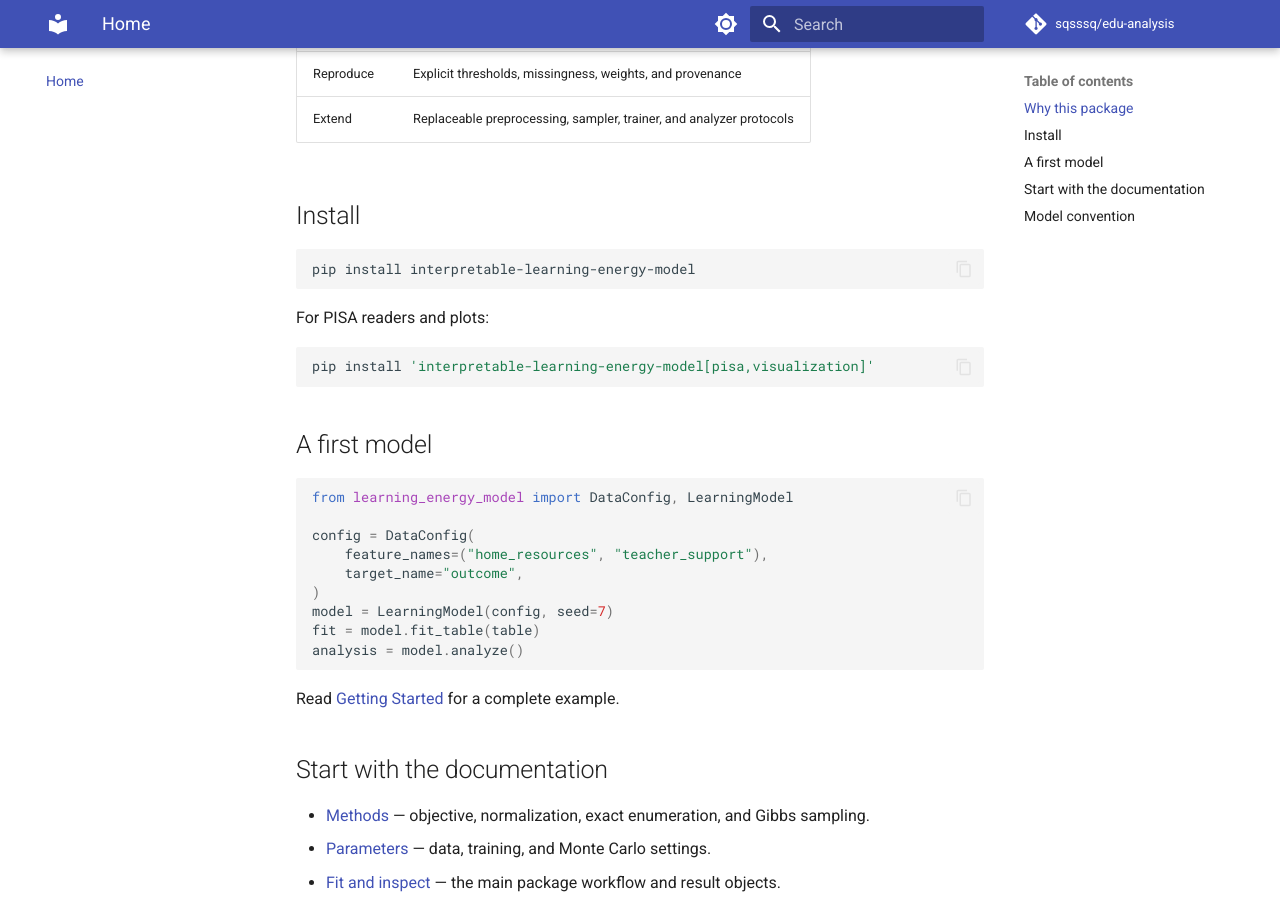
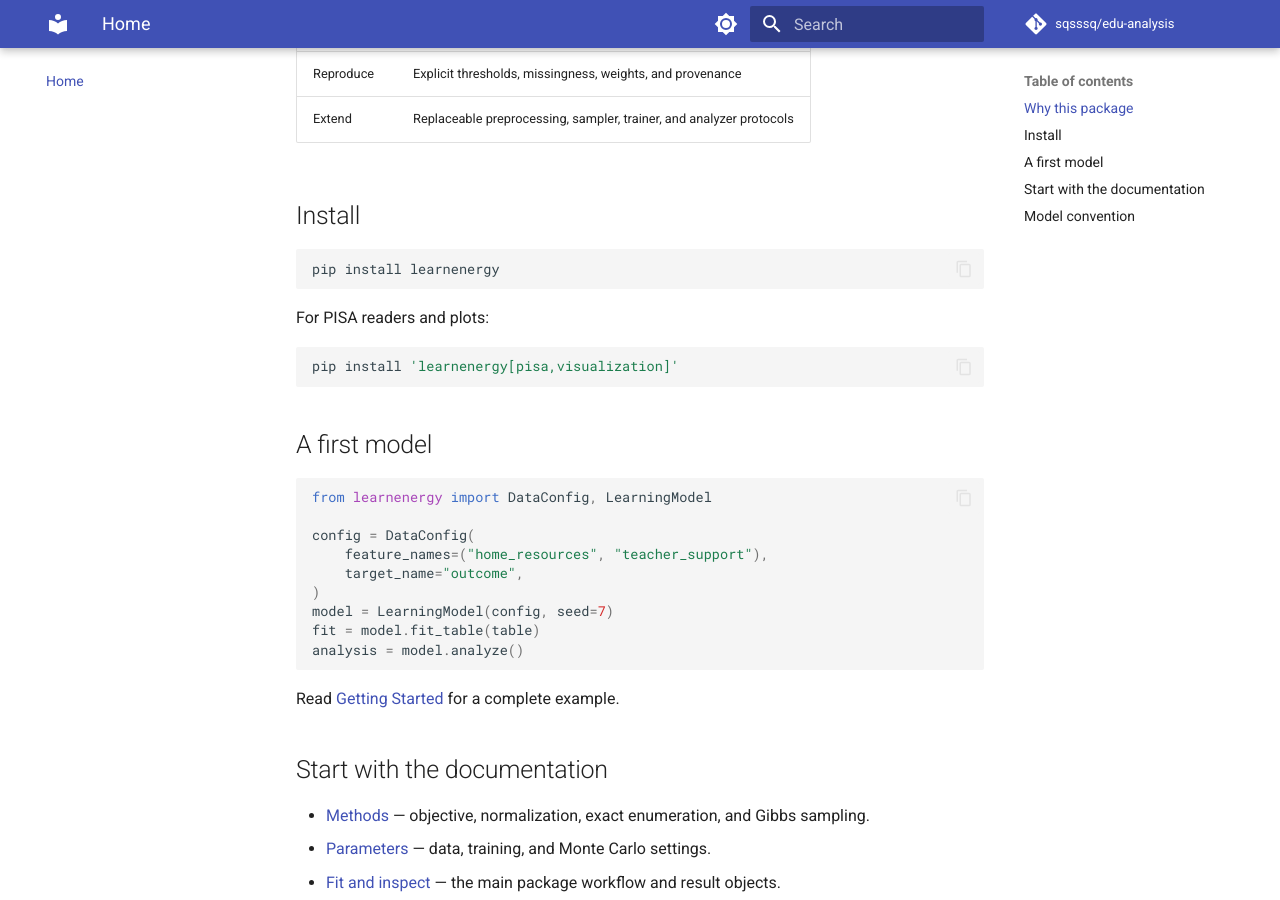
Before and after one commit to sqsssq/edu-analysis, an MkDocs documentation site: the page built from docs/index.md, in a window 1280 px wide and 900 px high, scrolled down 647 px. Built offline with MkDocs 1.6.1 and Material for MkDocs 9.7.7, drawn with Linux system fonts in a browser that asks for light colours; comment, search, counter and statistics services are not loaded.

Commit message:
Adopt learnenergy package name

````diff
--- a/docs/index.md
+++ b/docs/index.md
@@ -22,19 +22,19 @@ auditable reproduction workflows.
 ## Install
 
 ```bash
-pip install interpretable-learning-energy-model
+pip install learnenergy
 ```
 
 For PISA readers and plots:
 
 ```bash
-pip install 'interpretable-learning-energy-model[pisa,visualization]'
+pip install 'learnenergy[pisa,visualization]'
 ```
 
 ## A first model
 
 ```python
-from learning_energy_model import DataConfig, LearningModel
+from learnenergy import DataConfig, LearningModel
 
 config = DataConfig(
     feature_names=("home_resources", "teacher_support"),
--- a/docs/landing.html
+++ b/docs/landing.html
@@ -37,8 +37,8 @@
       <div class="grid"><div class="card"><div class="number">01 / FIT</div><h3>Maximum entropy</h3><p>Match observed moments with an explicit pairwise energy distribution.</p></div><div class="card"><div class="number">02 / INSPECT</div><h3>Readable parameters</h3><p>Inspect signed interactions, correlations, energy statistics, and model-internal interventions.</p></div><div class="card"><div class="number">03 / REPRODUCE</div><h3>Auditable workflows</h3><p>Record thresholds, missingness, weights, calculation paths, and provenance.</p></div></div>
     </section>
     <section id="quickstart"><div class="eyebrow">Quickstart</div><h2>From table to model in minutes.</h2><p class="intro">The core package requires NumPy and PyTorch. Optional extras add PISA readers and Matplotlib visualizations.</p>
-      <div class="code-wrap"><pre><code>pip install interpretable-learning-energy-model
-pip install 'interpretable-learning-energy-model[visualization]'</code></pre><pre><code>from learning_energy_model import DataConfig, LearningModel
+      <div class="code-wrap"><pre><code>pip install learnenergy
+pip install 'learnenergy[visualization]'</code></pre><pre><code>from learnenergy import DataConfig, LearningModel
 
 config = DataConfig(
     feature_names=("support", "resources"),
@@ -57,7 +57,7 @@ analysis = model.analyze()</code></pre></div>
       </tbody></table>
     </section>
     <section><div class="eyebrow">Visual analysis</div><h2>Make interactions visible.</h2><p class="intro">Plotting helpers return Matplotlib figure/axes pairs, so they can be composed in notebooks and reports.</p>
-      <div class="code-wrap"><pre><code>from learning_energy_model.visualization import (
+      <div class="code-wrap"><pre><code>from learnenergy.visualization import (
     plot_interactions, plot_correlations,
     plot_training_history,
 )
--- a/pyproject.toml
+++ b/pyproject.toml
@@ -3,7 +3,7 @@ requires = ["setuptools>=68", "wheel"]
 build-backend = "setuptools.build_meta"
 
 [project]
-name = "interpretable-learning-energy-model"
+name = "learnenergy"
 version = "0.1.0a1"
 description = "Interpretable pairwise maximum-entropy energy models for structured data"
 readme = "README.md"
@@ -51,13 +51,15 @@ docs = [
 ]
 
 [project.scripts]
+learnenergy = "learning_energy_model.cli:main"
 learning-energy-model = "learning_energy_model.cli:main"
 
 [tool.setuptools.packages.find]
-include = ["learning_energy_model*"]
+include = ["learning_energy_model*", "learnenergy*"]
 
 [tool.setuptools.package-data]
 learning_energy_model = ["py.typed"]
+learnenergy = ["py.typed"]
 
 [tool.pytest.ini_options]
 testpaths = ["tests"]
````
Also changed, not shown: README.md (+5 -5 lines), README.zh-CN.md (+1 -1 lines), docs/getting-started.md (+2 -2 lines), docs/guide/visualizations.md (+2 -2 lines), learnenergy/__init__.py (added, +10 -0 lines), 3 other files.
